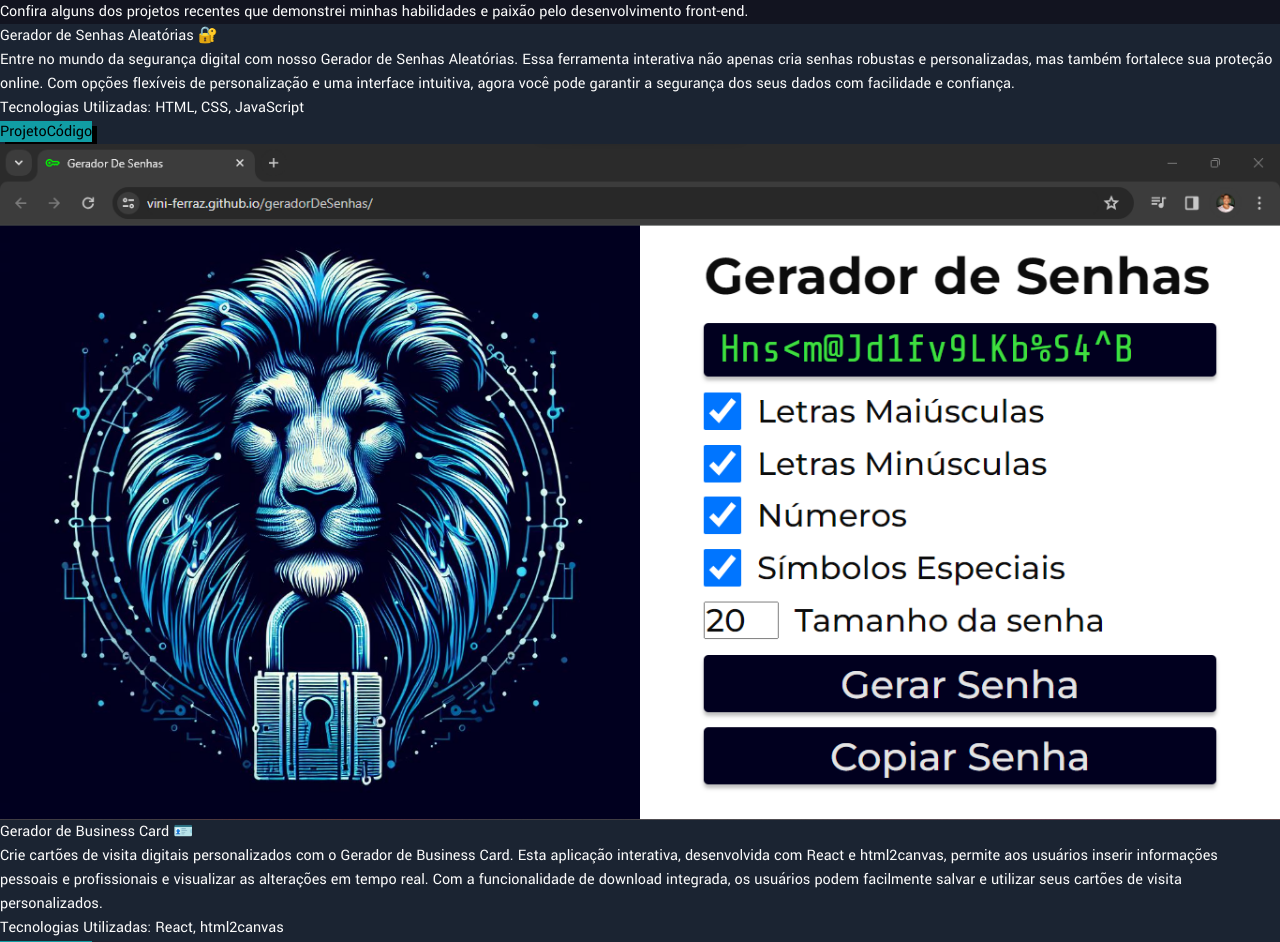
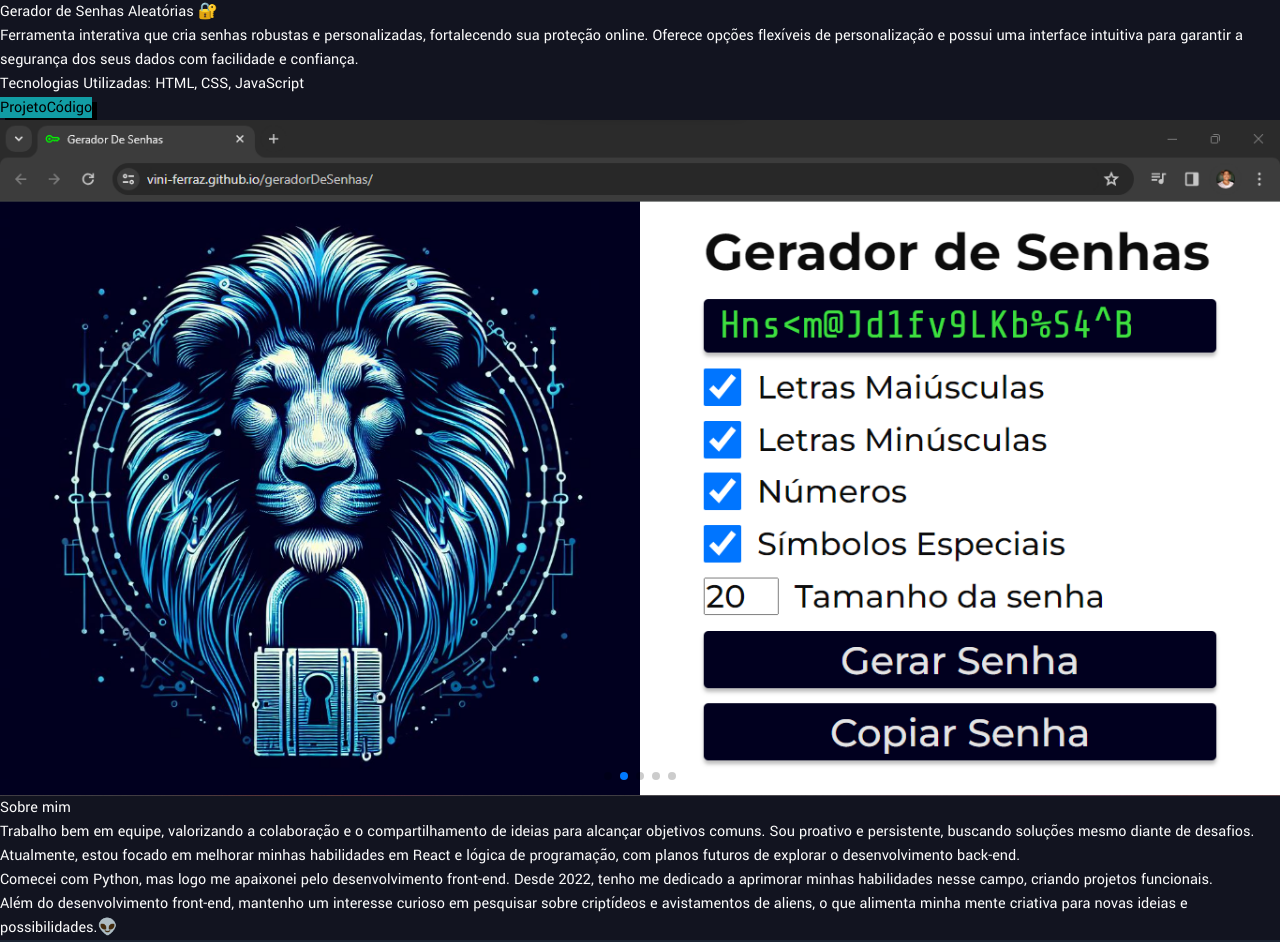
Before and after one commit to Vini-Ferraz/Meu-Portifolio, a React (Vite) app in the folder meu-portifolio/: page / in a window 1280 px wide. Shown: the part 5040-5982 px from the top of the page. Built offline with nearby package versions, Linux system fonts and the light colour scheme.

Commit message:
Ajustando Projetos e Sobre Mim
Adicionei o Swiper nos projetos e removi a imagem do sobre mim.

```diff
--- a/meu-portifolio/package.json
+++ b/meu-portifolio/package.json
@@ -14,7 +14,8 @@
   },
   "dependencies": {
     "react": "^18.2.0",
-    "react-dom": "^18.2.0"
+    "react-dom": "^18.2.0",
+    "swiper": "^11.1.3"
   },
   "devDependencies": {
     "@types/react": "^18.2.66",
--- a/meu-portifolio/src/App.css
+++ b/meu-portifolio/src/App.css
@@ -28,16 +28,7 @@
     filter: drop-shadow(0px 0px 10px var(--fundo-btn));
   }
 }
-@keyframes change-color-about-me {
-  from {
-    border-color: var(--fundo-btn);
-    box-shadow: -10px 0px 15px -5px var(--fundo-btn);
-  }
-  to {
-    border-color: var(--brilho-hover);
-    box-shadow: -10px 0px 15px -5px var(--brilho-hover);
-  }
-}
+
 /*Define estilos para elementos com fundo primário, secundário e terciário*/
 .fundo-primario {
   background-color: var(--fundo-primario);
@@ -95,13 +86,6 @@
   color: var(--fundo-btn-active);
 }
 
-.about-me-section {
-  border-color: var(--fundo-btn);
-  box-shadow: -10px 0px 15px -5px var(--fundo-btn);
-  animation: change-color-about-me linear;
-  animation-timeline: view();
-  animation-range: cover 0% cover 70%;
-}
 /*Estilos para dispositivos com largura mínima de 768px*/
 @media (min-width: 768px) {
   .about-me-section {
--- a/meu-portifolio/src/App.jsx
+++ b/meu-portifolio/src/App.jsx
@@ -8,6 +8,7 @@ import { Footer } from "./components/Footer";
 import { HeroRow } from "./components/HeroRow";
 import { NavBar } from "./components/NavBar";
 import { Projects } from "./components/Projects";
+
 import { Skills } from "./components/Skills";
 
 export function App() {
@@ -30,7 +31,7 @@ export function App() {
       <main className="fundo-primario">
         <HeroRow screenWidth={screenWidth} />
         <Skills />
-        <Projects />
+        <Projects screenWidth={screenWidth} />
         <AboutMe />
       </main>
       <footer className="fundo-secundario py-6">
--- a/meu-portifolio/src/components/AboutMe.jsx
+++ b/meu-portifolio/src/components/AboutMe.jsx
@@ -1,6 +1,5 @@
 /*Componente About Me*/
 /*Este componente renderiza a seção "Sobre Mim" na página.*/
-import ImagemSobreMim from "../assets/images/sobre-mim-imagem.webp";
 export function AboutMe() {
   return (
     <section
@@ -10,34 +9,26 @@ export function AboutMe() {
       <h1 className="text-5xl font-bold pb-8 sm:text-center lg:text-7xl">
         Sobre mim
       </h1>
-      <div className="text-xl md:flex justify-between items-center gap-6 items-center h-4/5">
-        <div className="about-me-section border-l-4 pl-5 py-5 h-max rounded-lg mb-8 sm:w-full	md:mb-0">
+      <div className="text-xl h-4/5">
+        <div className="py-5 h-max rounded-lg mb-8 sm:w-full">
           <p>
             Trabalho bem em equipe, valorizando a colaboração e o
             compartilhamento de ideias para alcançar objetivos comuns. Sou
             proativo e persistente, buscando soluções mesmo diante de desafios.
             <br />
-            <br />
             Atualmente, estou focado em melhorar minhas habilidades em React e
             lógica de programação, com planos futuros de explorar o
-            desenvolvimento back-end
-            <br />
+            desenvolvimento back-end.
             <br />
             Comecei com Python, mas logo me apaixonei pelo desenvolvimento
             front-end. Desde 2022, tenho me dedicado a aprimorar minhas
             habilidades nesse campo, criando projetos funcionais.
-            <br />
             <br />
             Além do desenvolvimento front-end, mantenho um interesse curioso em
             pesquisar sobre criptídeos e avistamentos de aliens, o que alimenta
             minha mente criativa para novas ideias e possibilidades.👽
           </p>
         </div>
-        <img
-          src={ImagemSobreMim}
-          alt="Uma pixel arte de um alien verde sentado em frente de um notebook codando."
-          className="rounded-lg md:w-2/4 h-fit"
-        />
       </div>
     </section>
   );
--- a/meu-portifolio/src/components/Project.jsx
+++ b/meu-portifolio/src/components/Project.jsx
@@ -2,13 +2,15 @@
 /*Este componente representa um projeto na página. Ele exibe o nome, descrição, tecnologias utilizadas, links para demonstração e código-fonte, e uma imagem responsiva do projeto.*/
 export function Project(props) {
   return (
-    <article className="mb-8 px-6 py-14 fundo-secundario sm:px-14 lg:mx-24 p-8">
-      <h2 className="text-3xl drop-shadow-md font-bold	 mb-4 md: text-4xl">
+    <swiper-slide className="mb-8 px-6 py-14 fundo-secundario sm:px-14 p-8">
+      <h2 className="text-3xl drop-shadow-md font-bold mb-4 px-6 sm:px-14 md:text-4xl lg:px-24">
         {props.name}
       </h2>
-      <p className="text-xl mb-4 lg:w-5/6">{props.description}</p>
-      <p className="text-xl mb-4">{props.technology}</p>
-      <span>
+      <p className="text-xl mb-4 px-6 sm:px-14 lg:w-5/6 lg:px-24">
+        {props.description}
+      </p>
+      <p className="text-xl mb-4 px-6 sm:px-14 lg:px-24">{props.technology}</p>
+      <span className="px-6 sm:px-14 lg:px-24">
         <a
           href={props.demoLink}
           target="_blank"
@@ -28,7 +30,7 @@ export function Project(props) {
         <source
           media="(max-width: 425px)"
           srcSet={props.imageSmartPhone}
-          className="mt-6 rounded-lg"
+          className="mt-6 ml-0 rounded-lg"
         />
         <source
           media="(max-width: 768px)"
@@ -38,10 +40,13 @@ export function Project(props) {
         <source
           media="(min-width: 1024px)"
           srcSet={props.imageDesktops}
-          className="mt-6 rounded-lg aspect-video"
+          className="mt-6 rounded-lg aspect-video "
         />
-        <img srcSet={props.imageDesktops} className="mt-6 rounded-lg" />
+        <img
+          srcSet={props.imageDesktops}
+          className="mt-6 mx-6  sm:ml-14 rounded-lg w-9/12 lg:mx-24"
+        />
       </picture>
-    </article>
+    </swiper-slide>
   );
 }
--- a/meu-portifolio/src/components/Projects.jsx
+++ b/meu-portifolio/src/components/Projects.jsx
@@ -17,22 +17,25 @@ import CieAestheticsDesktop from "../assets/images/cie-aesthetics-telas-desktop.
 import CieAestheticsTablet from "../assets/images/cie-aesthetics-telas-tablet.webp";
 import CieAestheticsMobile from "../assets/images/cie-aesthetics-telas-mobile.webp";
 
-export function Projects() {
+export function Projects({ screenWidth }) {
   return (
     <section
-      className="fonte-cor-clara md:flex md:flex-col pb-28 md:justify-around md:items-center"
+      className="fonte-cor-clara pb-28 md:justify-around md:items-center"
       id="Projetos"
     >
-      <h1 className="text-5xl font-bold pb-8 px-6 sm:px-14 sm:text-center md:text-left lg:px-24 :text-7xl">
+      <h1 className="text-5xl font-bold pb-8 px-6 sm:text-center lg:text-7xl">
         Projetos
       </h1>
-      <p className="text-xl pb-8 px-6 sm:px-14 md:text-center md:text-left md:w-2/3">
-        Confira alguns dos projetos recentes que demonstrei minhas habilidades e
-        paixão pelo desenvolvimento front-end.
-      </p>
+
+      <swiper-container
+        pagination="true"
+        speed="500"
+        loop="true"
+        autoplay-delay="5000"
+      >
         <Project
           name="Gerador de Senhas Aleatórias 🔐"
-        description="Entre no mundo da segurança digital com nosso Gerador de Senhas Aleatórias. Essa ferramenta interativa não apenas cria senhas robustas e personalizadas, mas também fortalece sua proteção online. Com opções flexíveis de personalização e uma interface intuitiva, agora você pode garantir a segurança dos seus dados com facilidade e confiança."
+          description="Ferramenta interativa que cria senhas robustas e personalizadas, fortalecendo sua proteção online. Oferece opções flexíveis de personalização e possui uma interface intuitiva para garantir a segurança dos seus dados com facilidade e confiança."
           technology="Tecnologias Utilizadas:  HTML, CSS, JavaScript"
           demoLink="https://vini-ferraz.github.io/geradorDeSenhas/"
           codeLink="https://github.com/Vini-Ferraz/geradorDeSenhas"
@@ -42,7 +45,7 @@ export function Projects() {
         />
         <Project
           name="Gerador de Business Card 🪪"
-        description="Crie cartões de visita digitais personalizados com o Gerador de Business Card. Esta aplicação interativa, desenvolvida com React e html2canvas, permite aos usuários inserir informações pessoais e profissionais e visualizar as alterações em tempo real. Com a funcionalidade de download integrada, os usuários podem facilmente salvar e utilizar seus cartões de visita personalizados."
+          description="Aplicação interativa desenvolvida com React e html2canvas para criar cartões de visita digitais personalizados. Permite inserir informações e visualizar alterações em tempo real, com funcionalidade de download integrada para fácil salvamento e uso dos cartões."
           technology="Tecnologias Utilizadas:  React, html2canvas"
           demoLink="https://vini-ferraz.github.io/bussinesCardGenerator/"
           codeLink="https://github.com/Vini-Ferraz/bussinesCardGenerator"
@@ -52,14 +55,14 @@ export function Projects() {
         />
         <Project
           name="Who's that Pokémon?!⚡"
-        description="Desafie suas habilidades de reconhecimento de Pokémon com o Who's that Pokémon?! Este jogo interativo, desenvolvido com React e consumindo a API PokeAPI, oferece três níveis de dificuldade e um tempo limite para adivinhar o Pokémon. No final de cada jogo, os usuários podem ver sua pontuação atual e a melhor pontuação alcançada, e têm a opção de jogar novamente para aprimorar suas habilidades e conhecimentos sobre Pokémon."
-        technology="Tecnologias Utilizadas: React, Tailwind CSS"
+          description="Jogo interativo desenvolvido com React, utilizando a API PokeAPI. Oferece três níveis de dificuldade e um tempo limite para adivinhar o Pokémon. Exibe a pontuação atual e a melhor pontuação ao final de cada jogo, com a opção de jogar novamente para aprimorar habilidades e conhecimentos sobre Pokémon."
           demoLink="https://vini-ferraz.github.io/whosThatPokemon/"
           codeLink="https://github.com/Vini-Ferraz/whosThatPokemon"
           imageSmartPhone={WhosThatPokemonMobile}
           imageTablets={WhosThatPokemonTablet}
           imageDesktops={WhosThatPokemonDesktop}
         />
+
         <Project
           name="Natureza Viva 🍃"
           description="Este site, criado para uma empresa fictícia de turismo ecológico chamada 'Natureza Viva', é um convite para descobrir a exuberância da natureza. Com designs inspiradores e uma abordagem visualmente cativante, transportamos os visitantes para destinos eco-amigáveis ao redor do mundo."
@@ -70,9 +73,10 @@ export function Projects() {
           imageTablets={NaturezaVivaTablet}
           imageDesktops={NaturezaVivaDesktop}
         />
+
         <Project
           name="Cie Aesthetics 💍"
-        description="Explore o encanto do artesanato com o Cie Aesthetics, um site institucional que captura a beleza e a singularidade de peças artesanais feitas à mão. Desenvolvido para uma amiga empreendedora, este site é uma vitrine online que apresenta produtos únicos e feitos com carinho. Otimizado para SEO e integrado com a biblioteca Swiper, proporciona uma experiência de navegação suave e encantadora para os visitantes."
+          description="Site institucional que exibe peças artesanais feitas à mão, desenvolvido para uma amiga empreendedora. Otimizado para SEO e integrado com a biblioteca Swiper, oferece uma experiência de navegação suave e encantadora, destacando a beleza e a singularidade dos produtos."
           technology="Tecnologias Utilizadas:  HTML, CSS, JavaScript (Swiper)"
           demoLink="https://vini-ferraz.github.io/Cie-Aesthetics/"
           codeLink="https://github.com/Vini-Ferraz/Cie-Aesthetics"
@@ -80,6 +84,7 @@ export function Projects() {
           imageTablets={CieAestheticsTablet}
           imageDesktops={CieAestheticsDesktop}
         />
+      </swiper-container>
     </section>
   );
 }
--- a/meu-portifolio/src/components/Skills.jsx
+++ b/meu-portifolio/src/components/Skills.jsx
@@ -18,7 +18,7 @@ export function Skills() {
   ];
   return (
     <section className="mb-28 fonte-cor-clara" id="Habilidades">
-      <h1 className="text-5xl px-8 pb-8 font-bold sm:px-14 text-center lg:text-7xl">
+      <h1 className="text-5xl font-bold pb-8 px-6 sm:text-center lg:text-7xl">
         Habilidades
       </h1>
       <article className="fundo-secundario">
```
Also changed, not shown: meu-portifolio/src/main.jsx (+9 -7 lines), 1 other file (tests, documents, lock files or other folders). Lines whose indentation alone changed are shown as unchanged.
